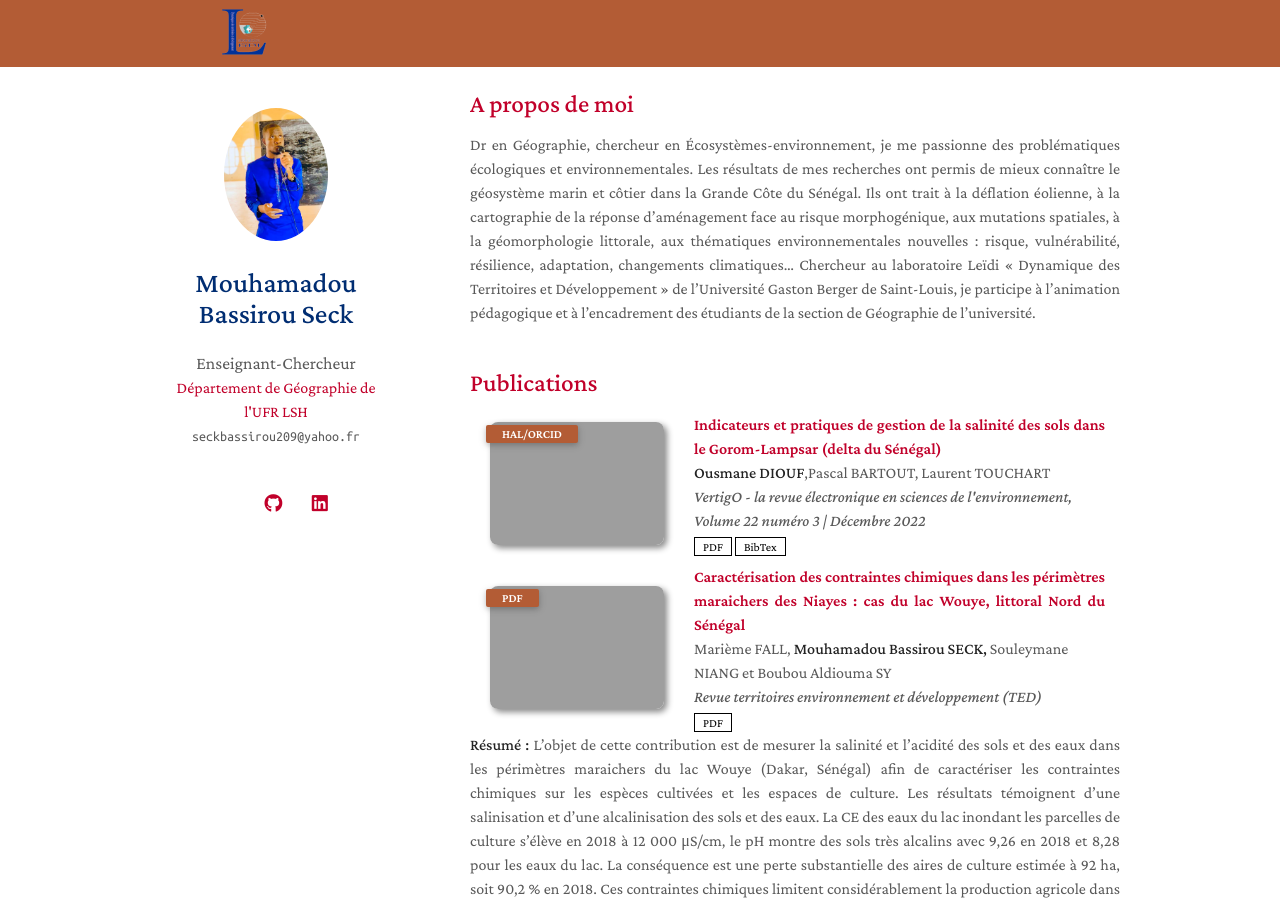
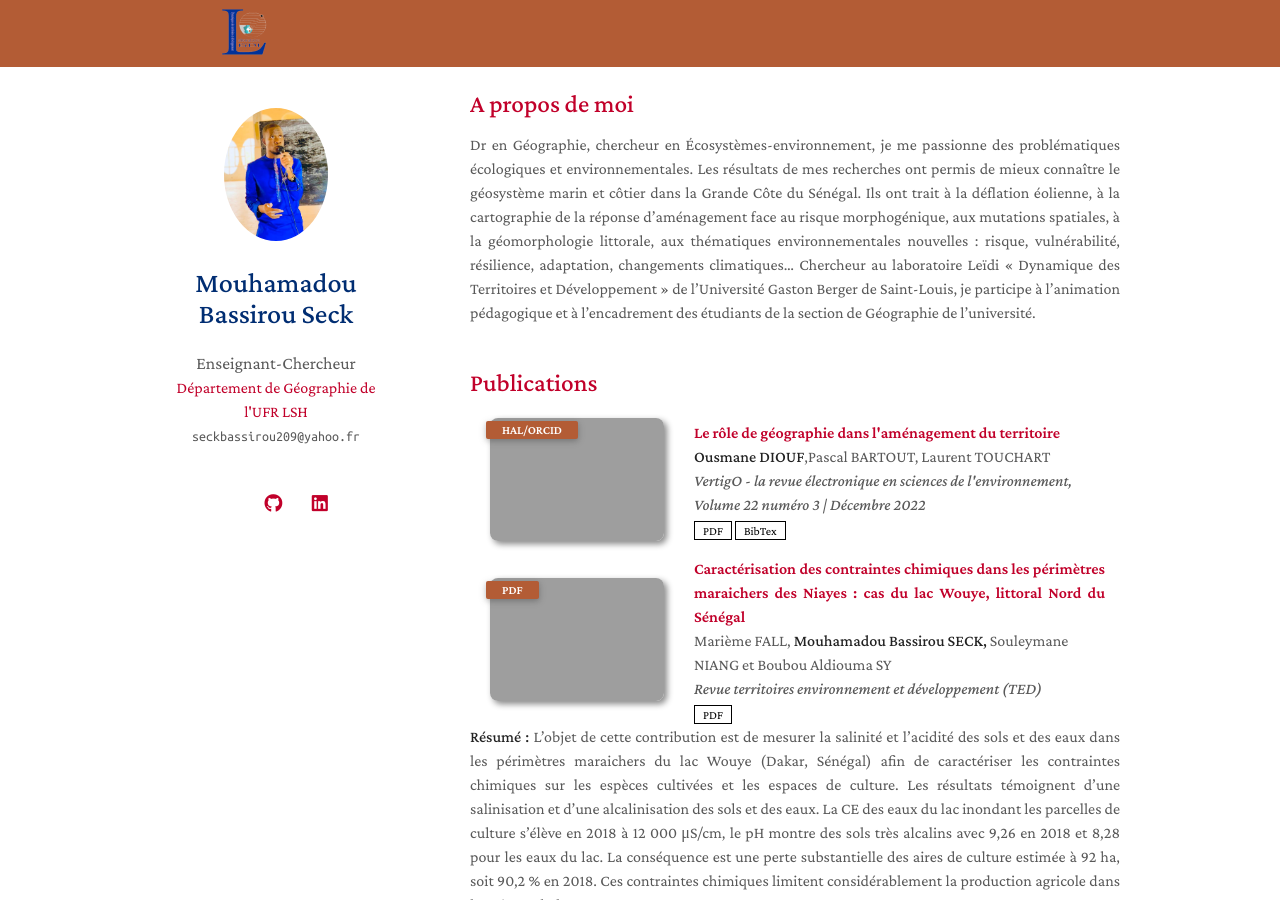
Before and after one commit to Bassmbacke/researchpage, a Jekyll site: the page built from index.md, in a window 1280 px wide and 900 px high. Built offline with Jekyll 4.4.1, drawn with Linux system fonts in a browser that asks for light colours; nearby versions of some CDN libraries; comment, search, counter and statistics services are not loaded; a style sheet for code colours, icons or effects is not loaded; our own code applies the rules of GitHub Pages for plain Markdown files; grey boxes are pictures that could not be loaded.

Commit message:
Update publications.md

```diff
--- a/_includes/publications.md
+++ b/_includes/publications.md
@@ -12,7 +12,7 @@
             <abbr class="badge">HAL/ORCID</abbr>
   </div>
   <div class="col-sm-9" style="position: relative;padding-right: 15px;padding-left: 20px;">
-      <div class="title" style="text-align: justify"><a href="https://journals.openedition.org/vertigo/36362">Indicateurs et pratiques de gestion de la salinité des sols dans le Gorom-Lampsar (delta du Sénégal)</a></div>
+      <div class="title" style="text-align: justify"><a href="https://journals.openedition.org/vertigo/36362">Le rôle de géographie dans l'aménagement du territoire</a></div>
       <div class="author"><strong>Ousmane DIOUF</strong>,Pascal BARTOUT, Laurent TOUCHART </div>
       <div class="periodical"><em>VertigO - la revue électronique en sciences de l'environnement, Volume 22 numéro 3 | Décembre 2022</em>
       </div>
```
